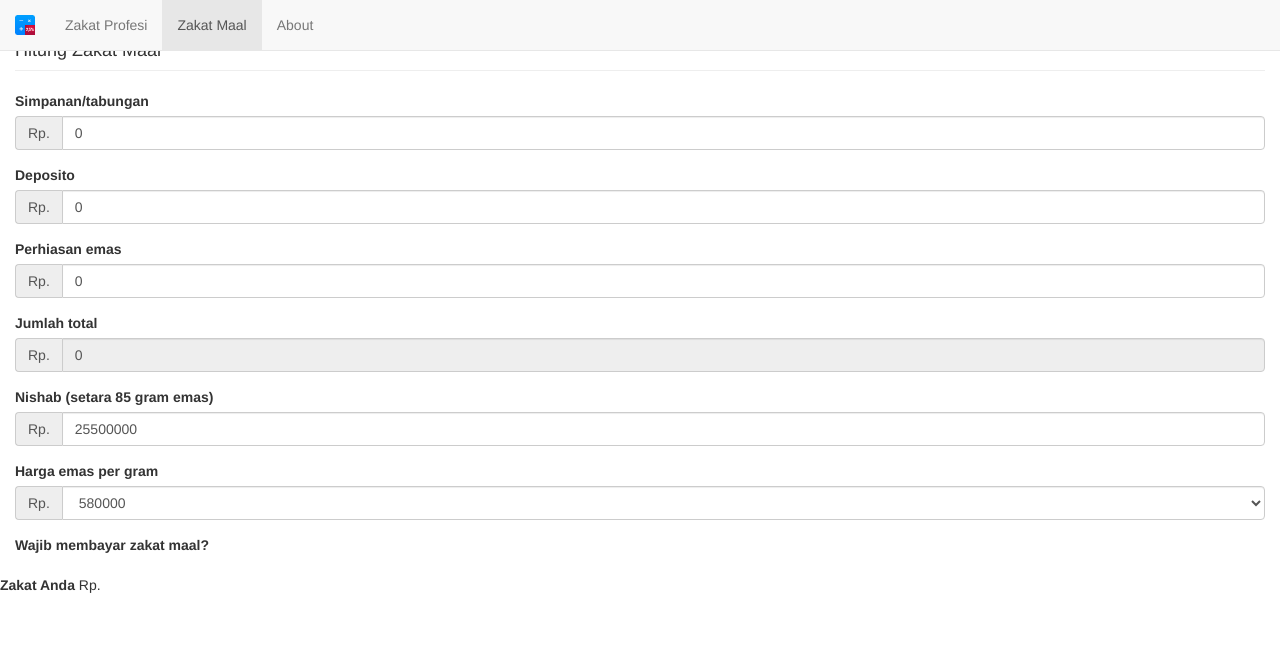
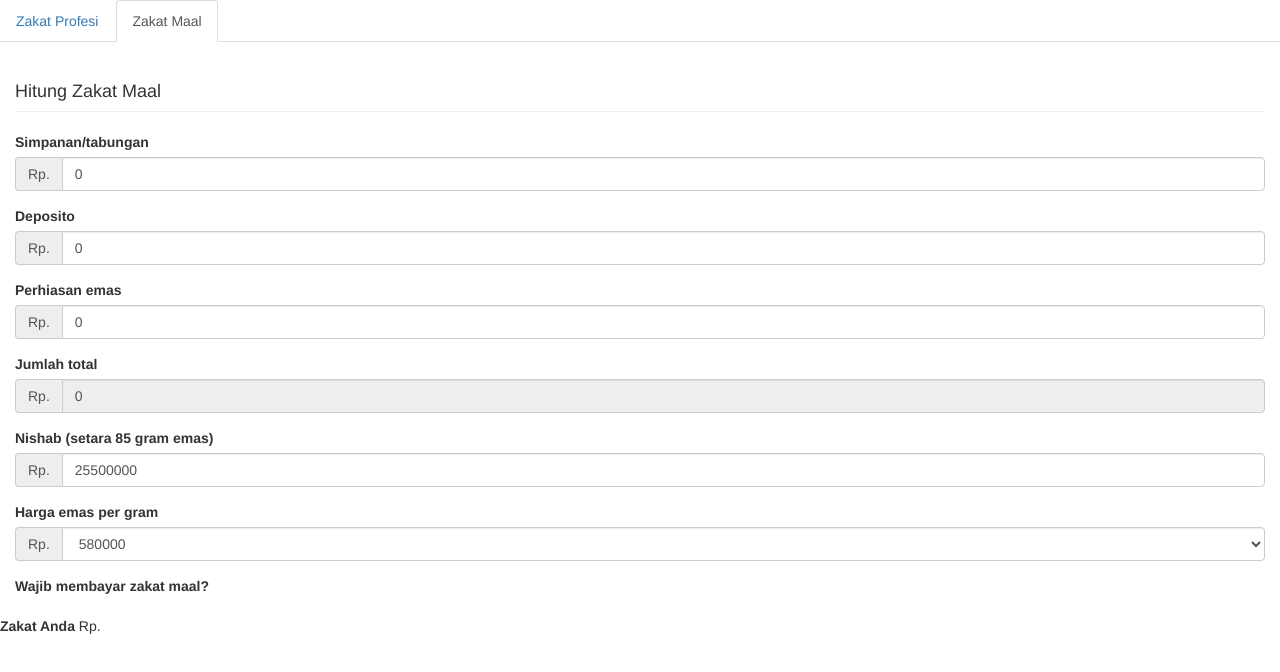
Before and after one commit to pebriana/kalkulator-zakat, a plain HTML site: page www/maal.html in a window 1280 px wide. Drawn offline with Linux system fonts and the light colour scheme.

Commit message:
Initial upload of the project

```diff
--- a/www/maal.html
+++ b/www/maal.html
@@ -18,34 +18,12 @@
 </head>
 <body>
 
+<ul class="nav nav-tabs">
+   <li role="presentation"><a href="index.html">Zakat Profesi</a></li>
+   <li role="presentation" class="active"><a href="maal.html">Zakat Maal</a></li>
+</ul>
+
 <div class="row-fluid">
-    <div class="col-xs-12">
-        <nav class="navbar navbar-default navbar-fixed-top">
-          <!-- We use the fluid option here to avoid overriding the fixed width of a normal container within the narrow content columns. -->
-          <div class="container-fluid">
-            <div class="navbar-header">
-              <button type="button" class="navbar-toggle collapsed" data-toggle="collapse" data-target="#bs-example-navbar-collapse-6" aria-expanded="false">
-                <span class="sr-only">Toggle navigation</span>
-                <span class="icon-bar"></span>
-                <span class="icon-bar"></span>
-                <span class="icon-bar"></span>
-              </button>
-            <a class="navbar-brand" href="#">
-                <img alt="Brand" width="20" height="20" src="res/icon/android/icon-36-ldpi.png">
-            </a>
-            </div>
-
-            <div class="navbar-collapse collapse" id="bs-example-navbar-collapse-6" aria-expanded="false" style="height: 1px;">
-              <ul class="nav navbar-nav">
-                <li role="presentation"><a href="index.html">Zakat Profesi</a></li>
-                <li role="presentation" class="active"><a href="maal.html">Zakat Maal</a></li>
-                <li role="presentation"><a href="about.html">About</a></li>
-              </ul>
-            </div><!-- /.navbar-collapse -->
-          </div>
-        </nav>
-    </div>
-
     <div class="col-xs-12">
 
     <h4 class="page-header">Hitung Zakat Maal</h4>
```
Also changed, not shown: www/about.html (+7 -27 lines), www/index.html (+4 -26 lines).
